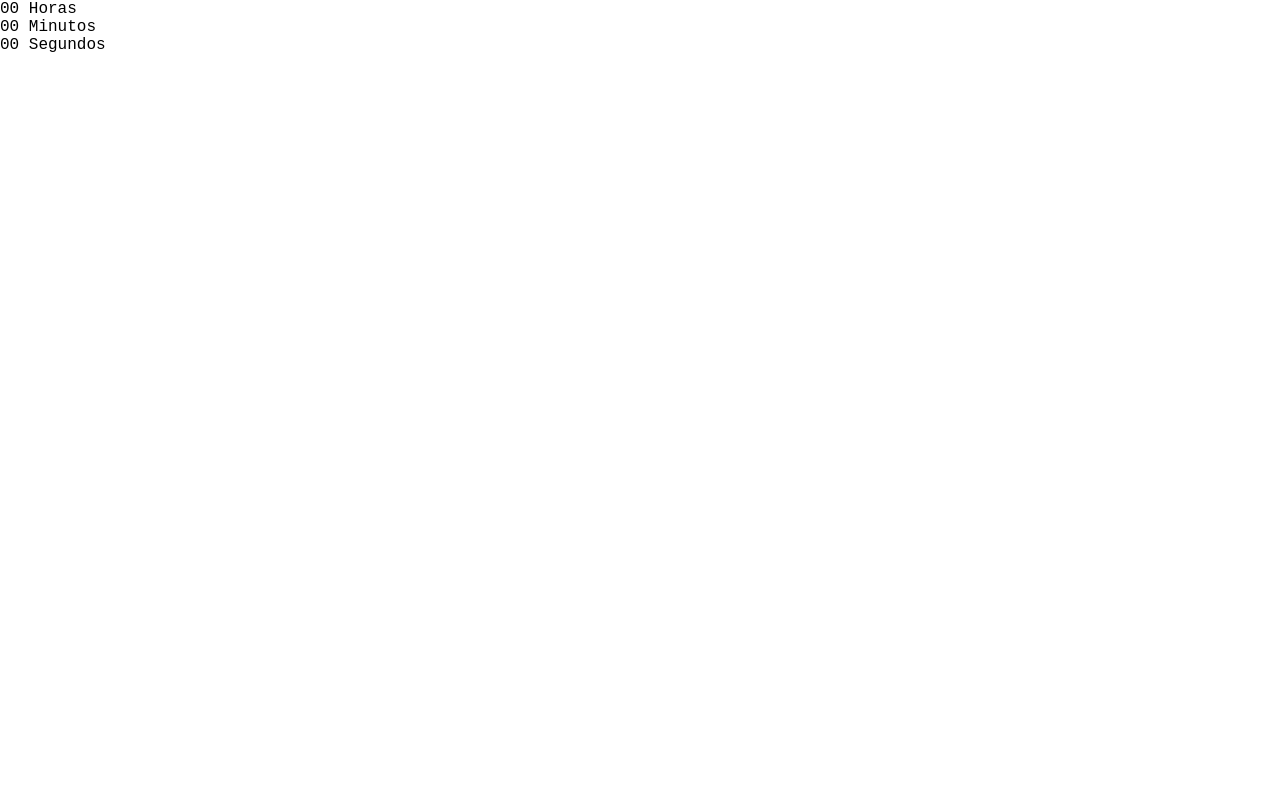
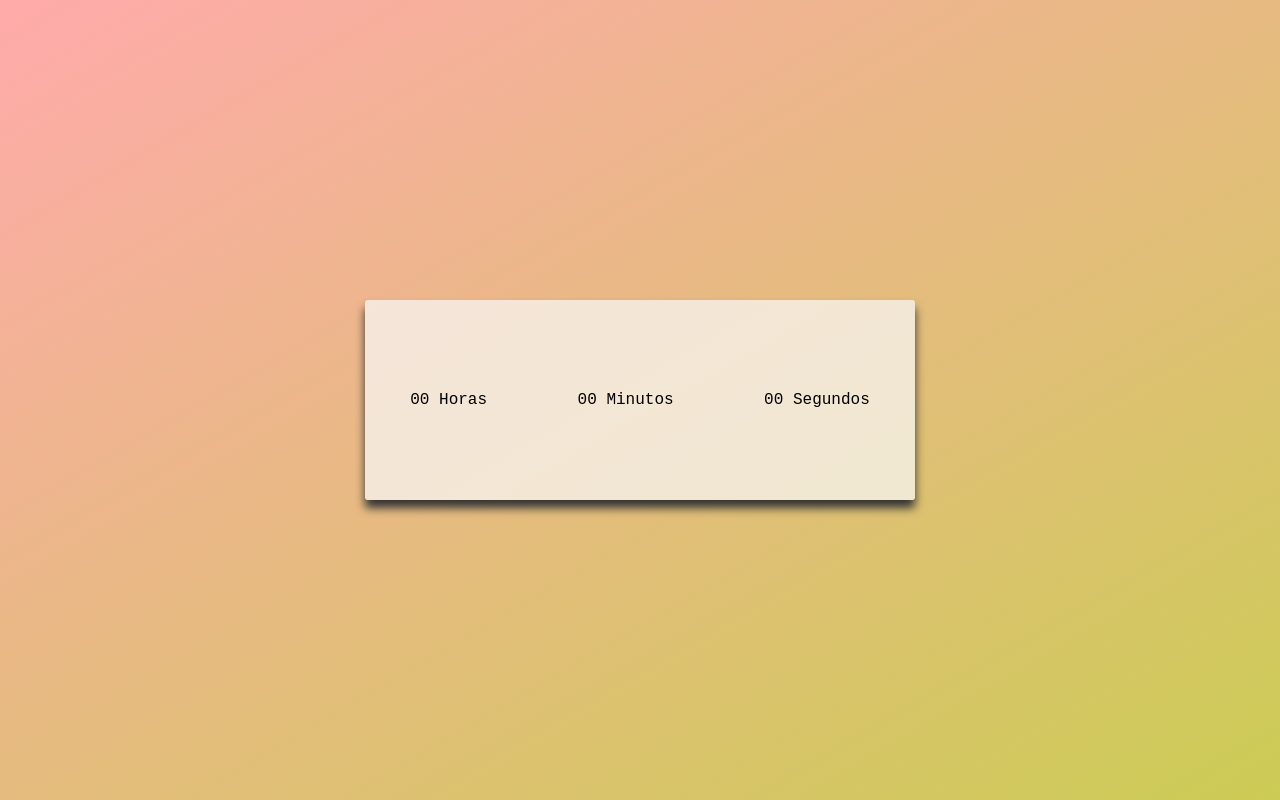
Before and after one commit to Ninho12/relogio-digital, a plain HTML site: page index.html in a window 1280 px wide. Drawn offline with Linux system fonts and the light colour scheme.

Commit message:
Atualizando style.css

```diff
--- a/style.css
+++ b/style.css
@@ -1,6 +1,29 @@
+/*
+    Estilo do Relogio, para o relogio fica
+    muito bonito.
+*/
 
 *{
     margin:0;
     padding: 0;
     font-family: 'Courier New', Courier, monospace;
 }
+
+body{
+    height: 100vh;
+    background: linear-gradient(150deg, #faa, #cc5);
+    display: flex;
+    align-items: center;
+    justify-content: center;
+}
+
+.relogio{
+    display: flex;
+    align-items: center;
+    justify-content: space-around;
+    height: 200px;
+    width: 550px;
+    background: rgba(250, 250, 250, 0.7);
+    border-radius: 3px;
+    box-shadow: 0px 8px 10px #333;
+}
```
